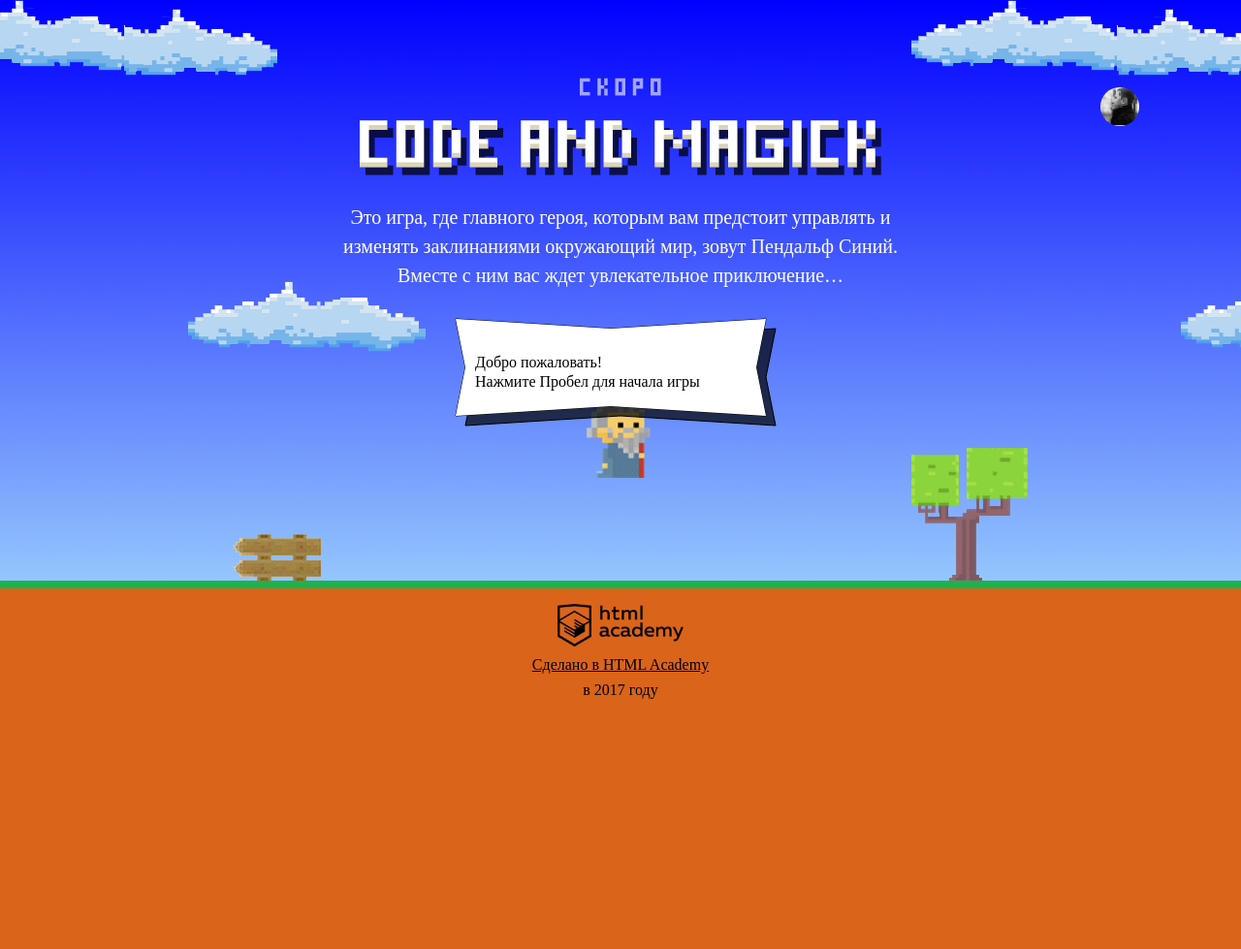
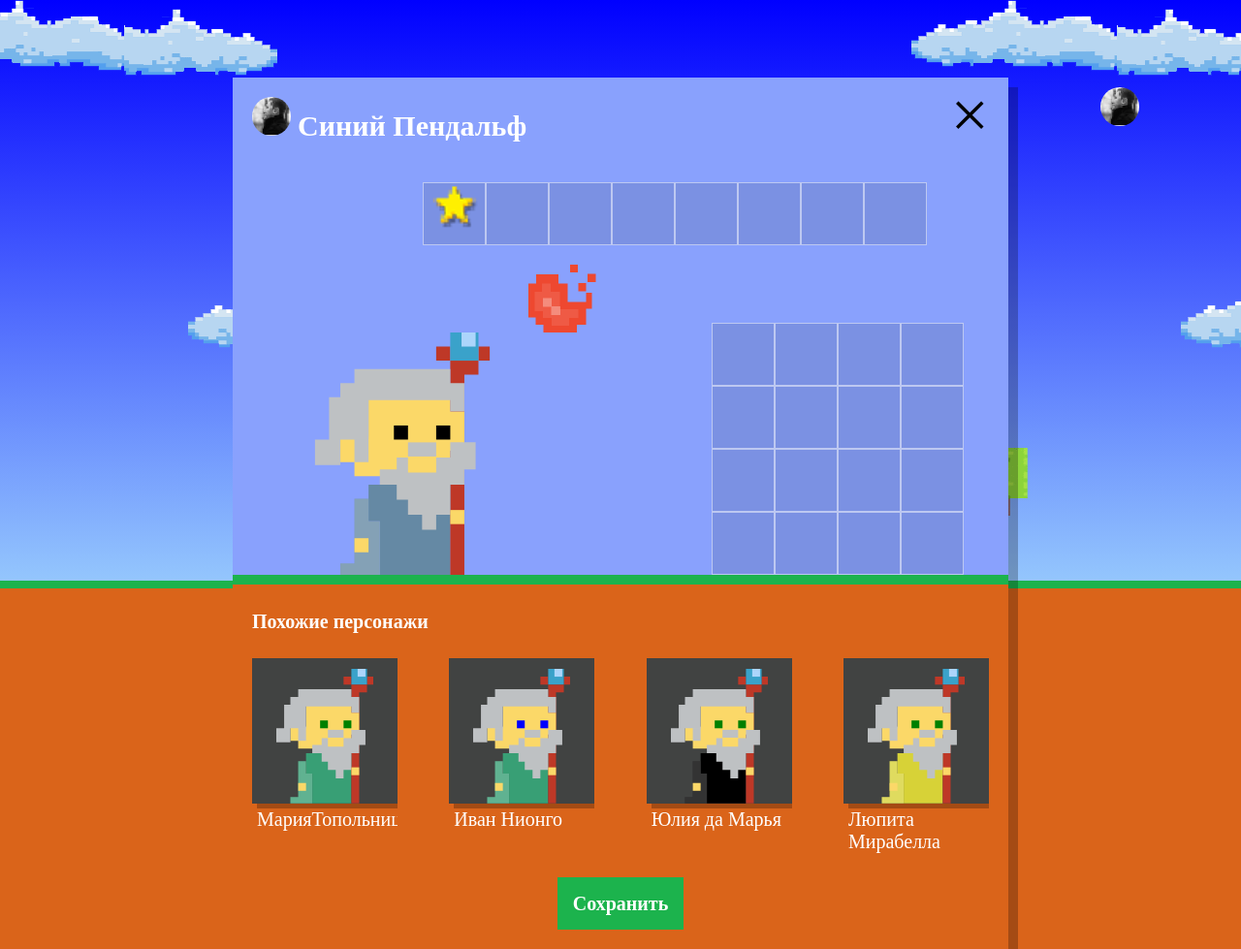
Before and after one commit to Farkhadov95/853355-code-and-magick-20, a website: page index.html in a window 1280 px wide. Shown: the whole page at 97% size. Before the commit the page ends 800 px from the top, so only its background shows below. Drawn offline with Linux system fonts and the light colour scheme; a web font is replaced by a local one.

Commit message:
Учебный проект: нас орда

```diff
--- a/index.html
+++ b/index.html
@@ -208,6 +208,7 @@
 
 
 </script>
+<script src="js/setup.js"></script>
 <script src="js/stats.js"></script>
 <script src="js/game.js"></script>
 </body>
--- /dev/null
+++ b/js/setup.js
@@ -0,0 +1,58 @@
+'use strict';
+(function () {
+  var WIZARD_NAMES = ['Иван ', 'Хуан Себастьян ', 'Мария', 'Кристоф ', 'Виктор ', 'Юлия ', 'Люпита ', 'Вашингтон '];
+  var WIZARD_SURNAMES = ['да Марья', 'Верон', 'Мирабелла', 'Вальц', 'Онопко', 'Топольницкая', 'Нионго', 'Ирвинг'];
+  var COAT_COLORS = ['rgb(101, 137, 164)', 'rgb(241, 43, 107)', 'rgb(146, 100, 161)', 'rgb(56, 159, 117)', 'rgb(215, 210, 55)', 'rgb(0, 0, 0)'];
+  var EYES_COLORS = ['black', 'red', 'blue', 'yellow', 'green'];
+  var userDialog = document.querySelector('.setup');
+  userDialog.classList.remove('hidden');
+
+  document.querySelector('.setup-similar').classList.remove('hidden');
+
+  var similarListElement = document.querySelector('.setup-similar-list');
+  var similarWizardTemplate = document.querySelector('#similar-wizard-template')
+    .content
+    .querySelector('.setup-similar-item');
+
+  var wizards = [
+    {
+      name: WIZARD_NAMES[Math.floor(Math.random() * 8)],
+      surname: WIZARD_SURNAMES[Math.floor(Math.random() * 8)],
+      coatColor: COAT_COLORS[Math.floor(Math.random() * 6)],
+      eyesColor: EYES_COLORS[Math.floor(Math.random() * 5)]
+    },
+    {
+      name: WIZARD_NAMES[Math.floor(Math.random() * 8)],
+      surname: WIZARD_SURNAMES[Math.floor(Math.random() * 8)],
+      coatColor: COAT_COLORS[Math.floor(Math.random() * 6)],
+      eyesColor: EYES_COLORS[Math.floor(Math.random() * 5)]
+    },
+    {
+      name: WIZARD_NAMES[Math.floor(Math.random() * 8)],
+      surname: WIZARD_SURNAMES[Math.floor(Math.random() * 8)],
+      coatColor: COAT_COLORS[Math.floor(Math.random() * 6)],
+      eyesColor: EYES_COLORS[Math.floor(Math.random() * 5)]
+    },
+    {
+      name: WIZARD_NAMES[Math.floor(Math.random() * 8)],
+      surname: WIZARD_SURNAMES[Math.floor(Math.random() * 8)],
+      coatColor: COAT_COLORS[Math.floor(Math.random() * 6)],
+      eyesColor: EYES_COLORS[Math.floor(Math.random() * 5)]
+    }
+  ];
+
+  var renderWizard = function (wizard) {
+    var wizardElement = similarWizardTemplate.cloneNode(true);
+
+    wizardElement.querySelector('.setup-similar-label').textContent = wizard.name + wizard.surname;
+    wizardElement.querySelector('.wizard-coat').style.fill = wizard.coatColor;
+    wizardElement.querySelector('.wizard-eyes').style.fill = wizard.eyesColor;
+
+    similarListElement.appendChild(wizardElement);
+  };
+
+  for (var i = 0; i < wizards.length; i++) {
+    renderWizard(wizards[i]);
+  }
+
+})();
```
